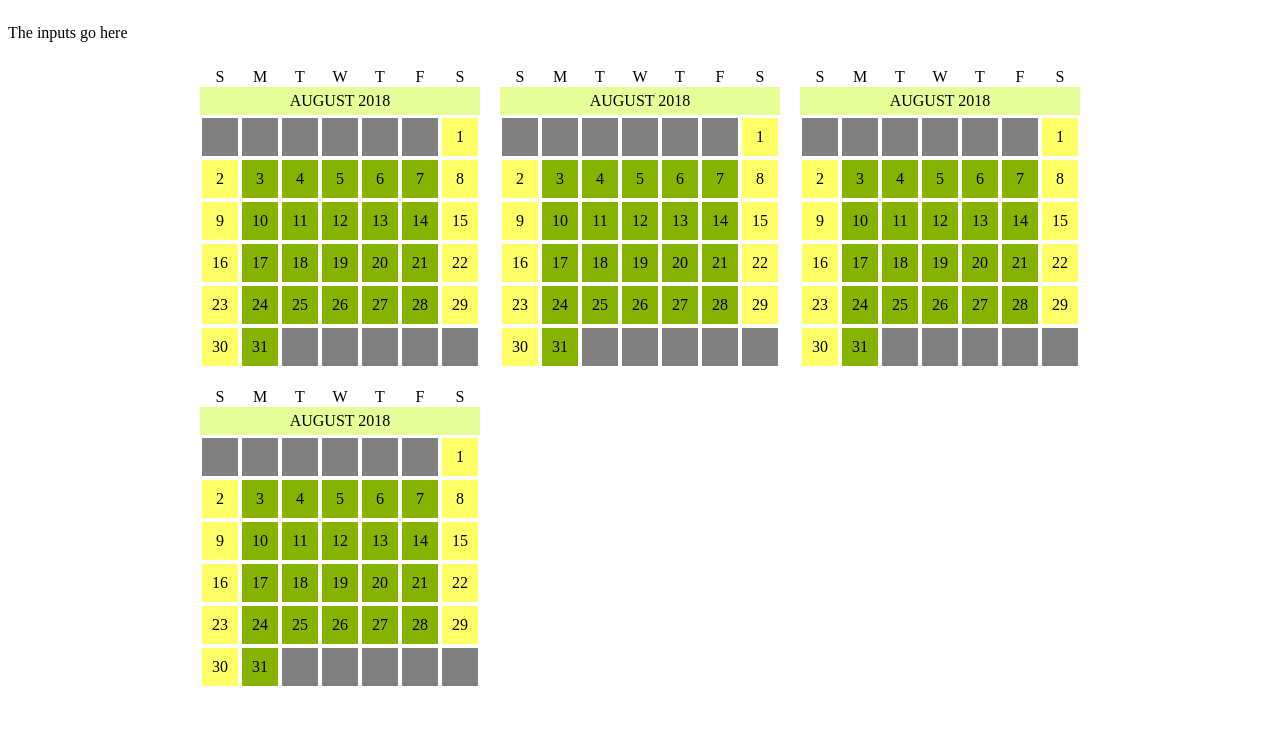
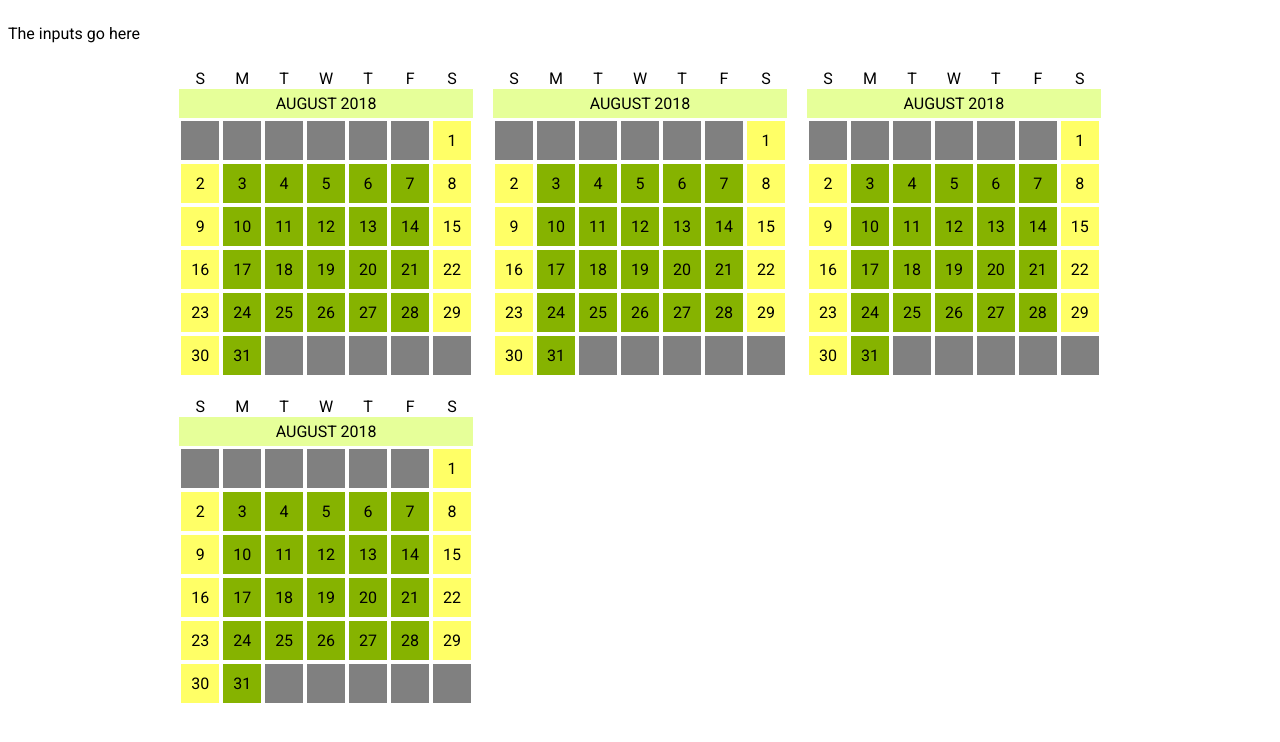
Before and after one commit to crdevdeu/calendar-app, an Angular app: page / in a window 1280 px wide. Shown: the top 742 px of the page. Built offline with nearby package versions, Linux system fonts and the light colour scheme.

Commit message:
feat: add roboto fonts and set them globally

```diff
--- a/src/app/app.component.css
+++ b/src/app/app.component.css
@@ -1,3 +1,7 @@
+* {
+  font-family: 'Roboto', sans-serif;
+}
+
 .input-container {
   display: flex;
 }
--- a/src/index.html
+++ b/src/index.html
@@ -7,6 +7,7 @@
 
   <meta name="viewport" content="width=device-width, initial-scale=1">
   <link rel="icon" type="image/x-icon" href="favicon.ico">
+  <link href="https://fonts.googleapis.com/css?family=Roboto" rel="stylesheet">
 </head>
 <body>
   <app-root></app-root>
```
